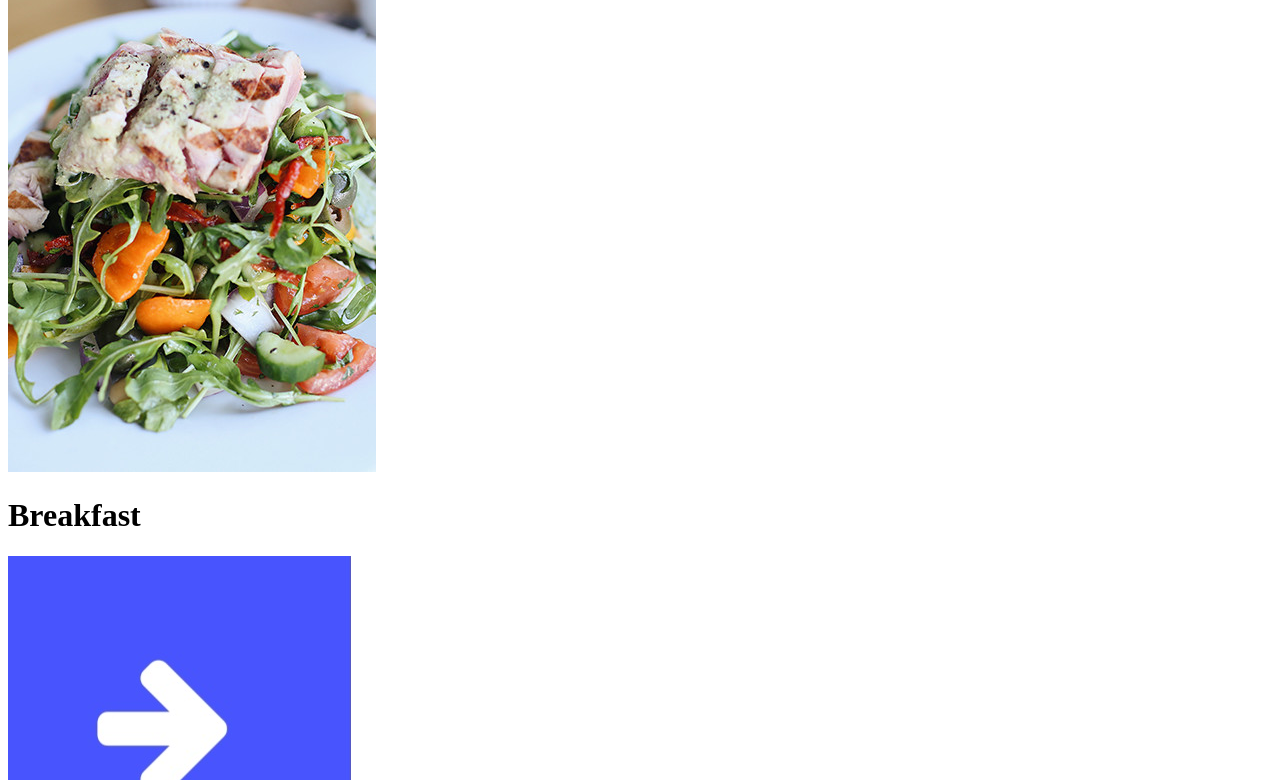
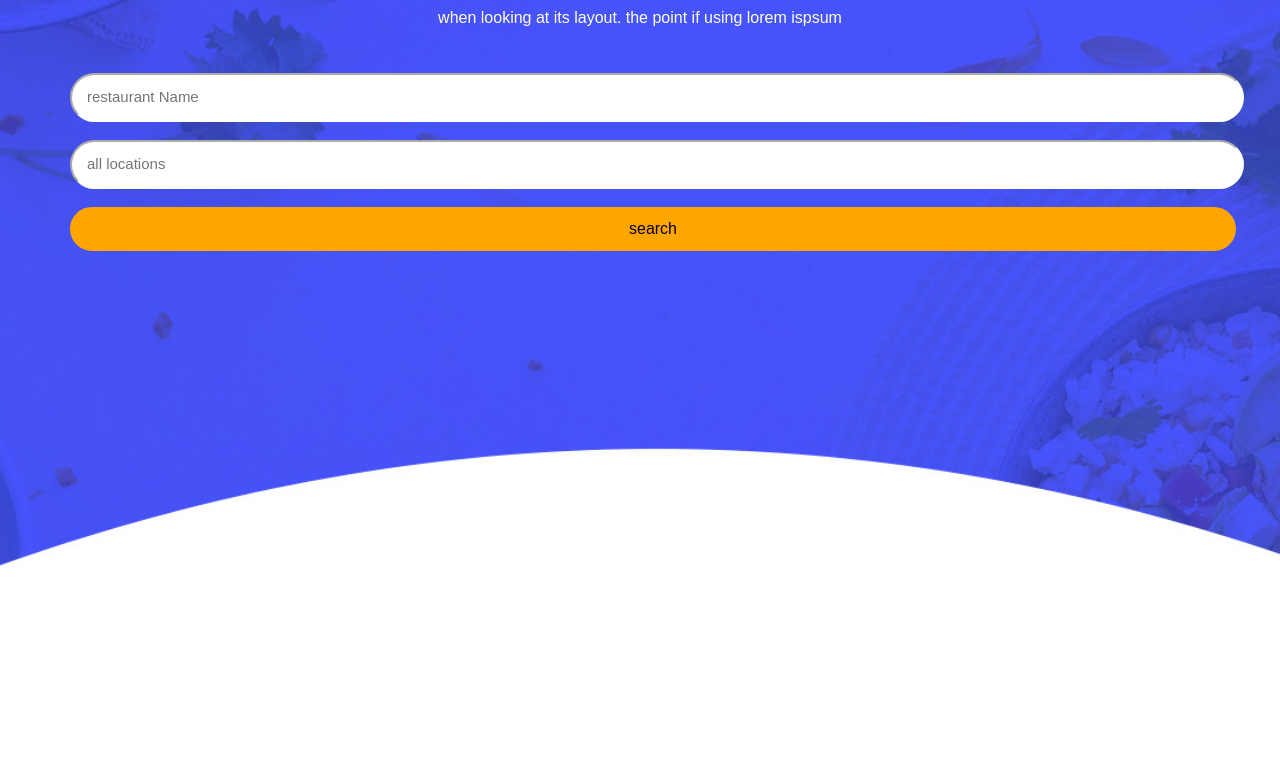
Before and after one commit to Mina121210/Project5, a plain HTML site: page index.html in a window 1280 px wide. Shown: the part 461-1241 px from the top of the page. Drawn offline with Linux system fonts and the light colour scheme.

Commit message:
index.html

```diff
--- a/index.html
+++ b/index.html
@@ -5,7 +5,7 @@
     <meta http-equiv="X-UA-Compatible" content="IE=edge">
     <meta name="viewport" content="width=device-width, initial-scale=1.0">
     <title>Document</title>
-    <link rel="stylesheet" href="n.css">
+    <link rel="stylesheet" href="style.css">
 </head>
 
 <body>
```
